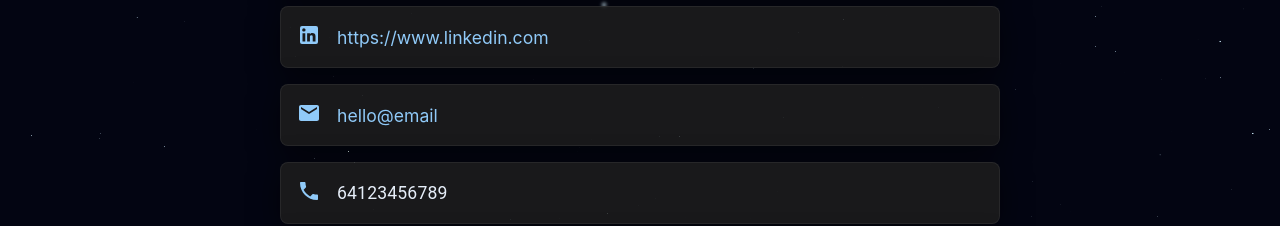
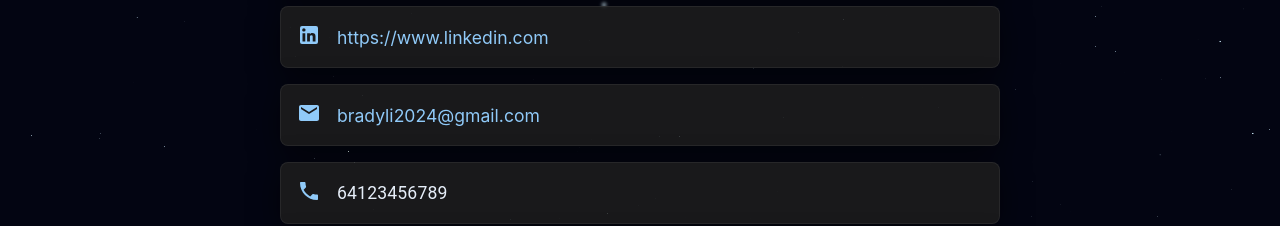
Before and after one commit to brady-world2024/cosmic-portfolio, a React (Vite) app: page /contact in a window 1280 px wide. Shown: the part 182-408 px from the top of the page. Built offline with nearby package versions, Linux system fonts and the light colour scheme.

Commit message:
update email

```diff
--- a/src/pages/Contact.tsx
+++ b/src/pages/Contact.tsx
@@ -20,8 +20,8 @@ export default function Contact() {
     {
       icon: <Email />,
       label: "Email",
-      value: "hello@email",
-      link: "mailto:hello@email",
+      value: "bradyli2024@gmail.com",
+      link: "mailto:bradyli2024@gmail.com",
     },
     {
       icon: <Phone />,
```
